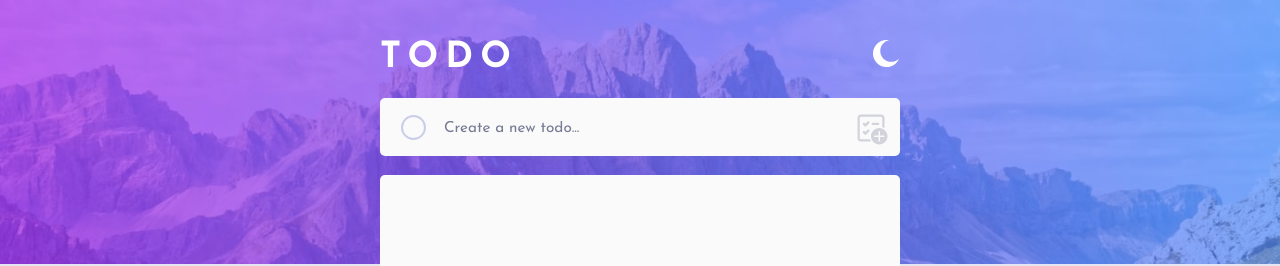
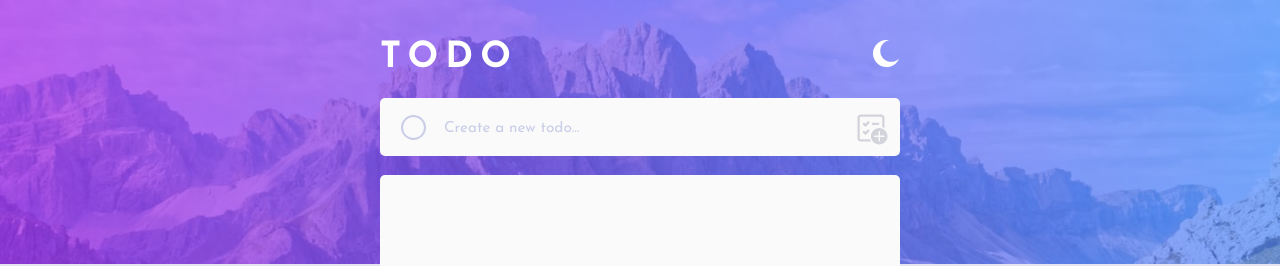
Before and after one commit to wilbernp/todo-app, a React (Vite) app: page / in a window 1280 px wide. Shown: the top 266 px of the page. Built offline with nearby package versions, Linux system fonts and the light colour scheme.

Commit message:
cambiando placeholder light

```diff
--- a/src/components/CreateToDo/createToDo.css
+++ b/src/components/CreateToDo/createToDo.css
@@ -37,15 +37,23 @@
     caret-color: var(--Light-Grayish-Blue);
 }
 
-.input-text-create-light{
-    background-color: var(--Very-Light-Gray);
-}
-
-::placeholder {
+.input-text-create::placeholder {
     color: var(--Dark-Grayish-Blue);
     font-family: 'Josefin Sans', sans-serif;
     font-size: .85em;
-  }
+}
+
+.input-text-create-light{
+    color: var(--Dark-Grayish-Blue);
+    background-color: var(--Very-Light-Gray);
+
+}
+
+.input-text-create-light::placeholder{
+    color: var(--Light-Grayish-Blue);
+}
+
+
 
 .container-checkbox-create{
     position: absolute;
```
